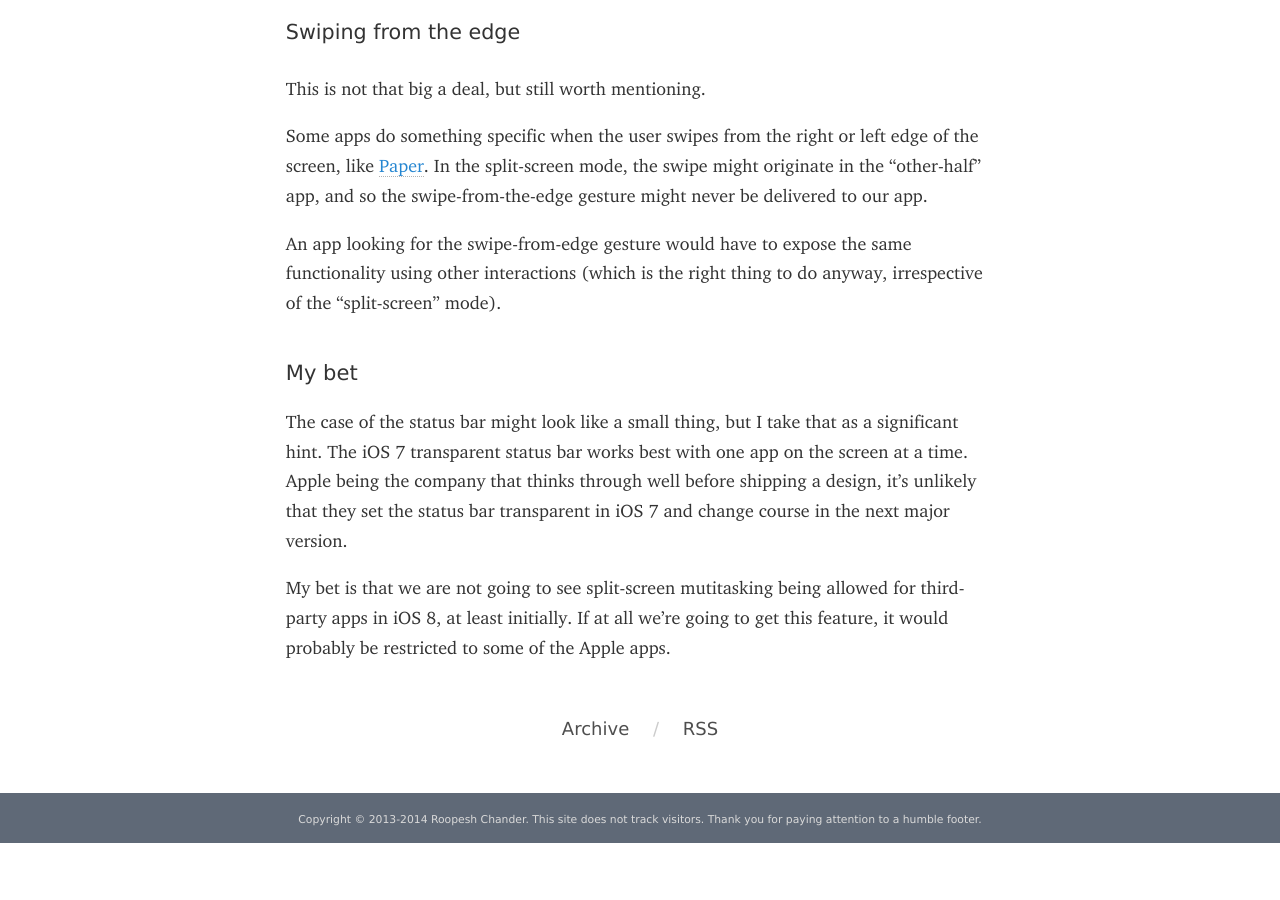
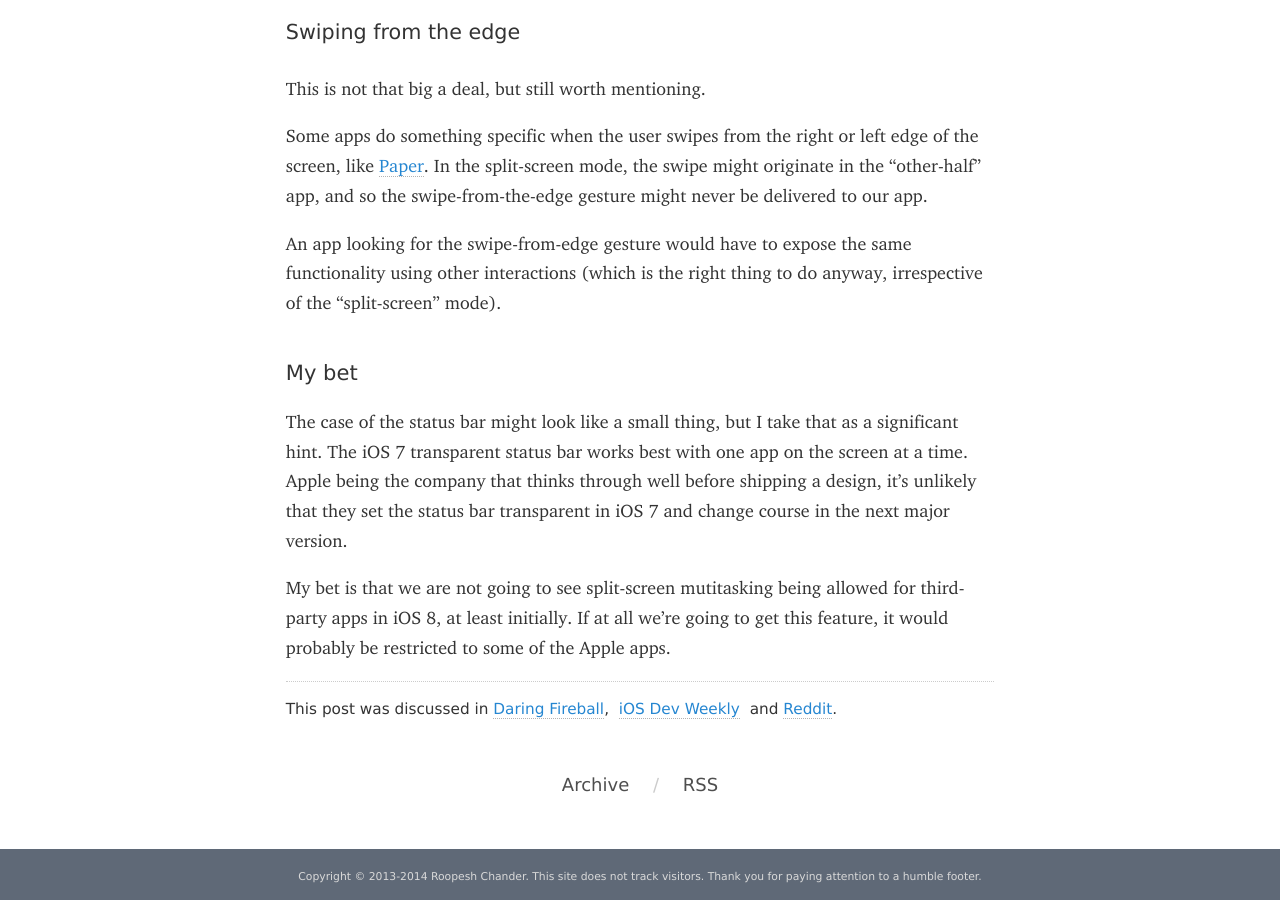
Before and after one commit to roop/roop.github.io, a Jekyll site: the page built from _posts/2014-05-28-imagining-split-screen-ipad.md, in a window 1280 px wide and 900 px high, scrolled down 4769 px. Built offline with Jekyll 4.4.1, drawn with Linux system fonts in a browser that asks for light colours; some web fonts are replaced; before the commit the page ends 5612 px from its top, so only the background shows below that.

Commit message:
Add linkbacks to split-screen post

```diff
--- a/_posts/2014-05-28-imagining-split-screen-ipad.md
+++ b/_posts/2014-05-28-imagining-split-screen-ipad.md
@@ -6,6 +6,8 @@ description: "What all would Apple have to keep in mind
               split-screen on the iPad?"
 category: posts
 tags: [ios, ios7, multitasking, split-screen]
+postscript: "This post was discussed in [Daring Fireball](http://daringfireball.net/linked/2014/05/28/split-screen-ipad),&nbsp; [iOS Dev Weekly](http://iosdevweekly.com/issues/148#code)&nbsp; and [Reddit](http://www.reddit.com/r/iOSProgramming/comments/26rv5b/imagining_developing_for_a_splitscreen_ipad/)."
+
 read-next:
   url: http://roopc.net/posts/superellipses/
   title: "Superellipses?"
```
